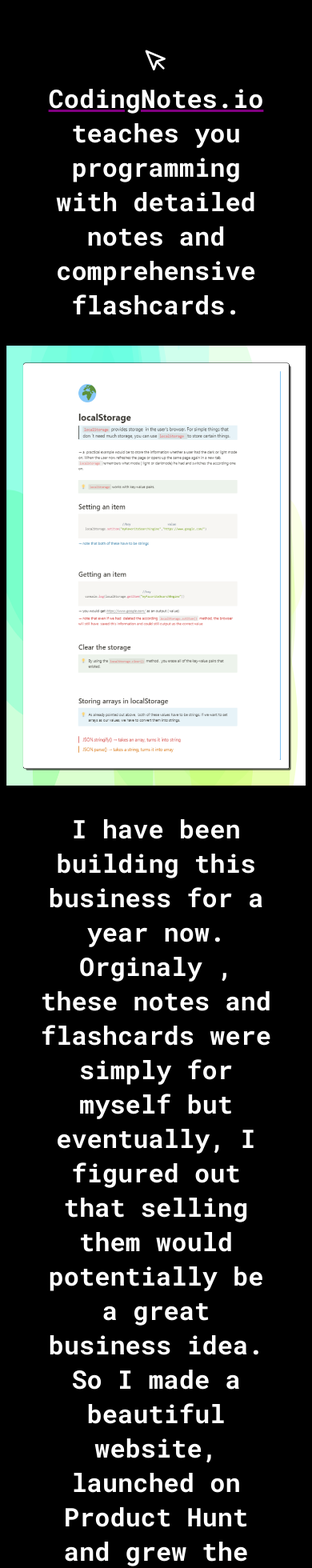
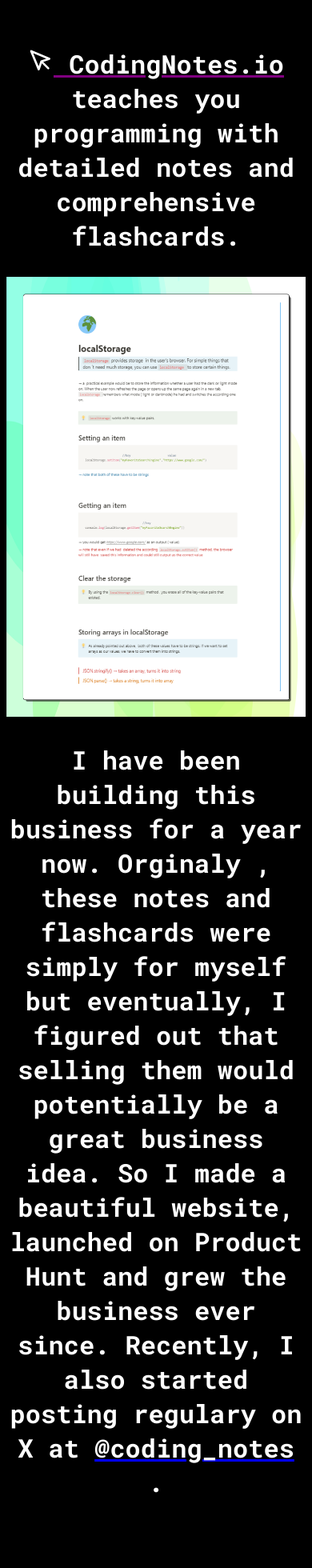
Before and after one commit to sudofinn/finnguha, a Next.js app: page /aboutcodingnotes in a window 390 px wide. Shown: the top 1960 px of the page at 80% size. Built offline with nearby package versions, Linux system fonts and the light colour scheme.

Commit message:
Made /aboutcod,fr,pali width 100% for text and replaced /aboutpali too large for mobile image

```diff
--- a/app/aboutcodingnotes/page.module.css
+++ b/app/aboutcodingnotes/page.module.css
@@ -144,3 +144,12 @@
 
 
 }
+
+@media(max-width:600px) {
+  .primary >h3 {
+    width:100%;
+  }
+  .primary >h1 {
+    width:100%;
+  }
+}
--- a/app/aboutfreelanceos/page.module.css
+++ b/app/aboutfreelanceos/page.module.css
@@ -144,3 +144,15 @@
 
 
 }
+
+
+@media(max-width:600px) {
+  .primary >h3 {
+    width:100%;
+  }
+
+  .primary >h1 {
+    width:100%;
+  }
+
+}
--- a/app/aboutpali/page.module.css
+++ b/app/aboutpali/page.module.css
@@ -100,6 +100,10 @@
   color:black;
 }
 
+.img1SmExtra {
+  display: none;
+}
+
 
 @media(max-width:1000px) {
    .primary >h1 {
@@ -118,6 +122,9 @@
     margin-top:30px;
    }
    .img1 {
+    display: none;
+   }
+   .img1SmExtra {
     display: none;
    }
 
@@ -142,3 +149,24 @@
 
 
 }
+
+
+@media(max-width:600px) {
+  .primary >h3 {
+    width:100%;
+  }
+  .primary >h1 {
+    width:100%;
+  }
+
+  .img1SmExtra {
+    display: flex;
+  }
+  .img1 {
+    display: none;
+  }
+  .img1Sm {
+    display: none;
+  }
+
+}
--- a/app/aboutpali/page.tsx
+++ b/app/aboutpali/page.tsx
@@ -11,7 +11,8 @@
 
 
 import Header from "../../assets/pali_header.png"
-import HeaderSm from "../../assets/pali_header_sm.png"
+import HeaderSm from "../../assets/pali_header_sm_2.png"
+import HeaderExtraSm from "../../assets/pali_header_smextra.png"
 
 import Timeline from "../../assets/pali_timeline.png"
 import CNFeedback from "../../assets/codingnotes_feedback_01.png"
@@ -36,6 +37,7 @@
 
         <Image className={styles.img1} src={Header} alt="Header" />
         <Image  className={styles.img1Sm} src={HeaderSm} alt="Header sm" />
+        <Image  className={styles.img1SmExtra} src={HeaderExtraSm} alt="Header extra sm" />
         <h3 className={roboto_mono.className}>Everybody has a way to learn something. However, most often it&apos;s highly ineffective.
         There are apps that make the process easier and more fun but with no app you can learn while doing something else.
         With Pali, you can
```
Also changed, not shown: assets/pali_header_sm_2.png (added), assets/pali_header_smextra.png (added).
